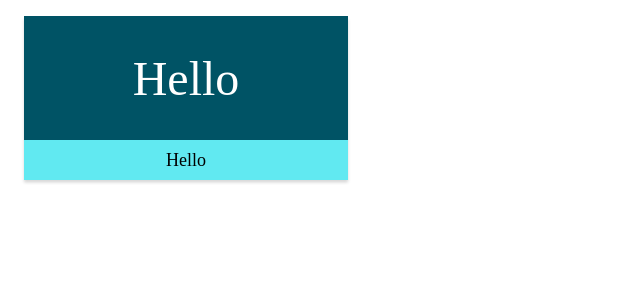
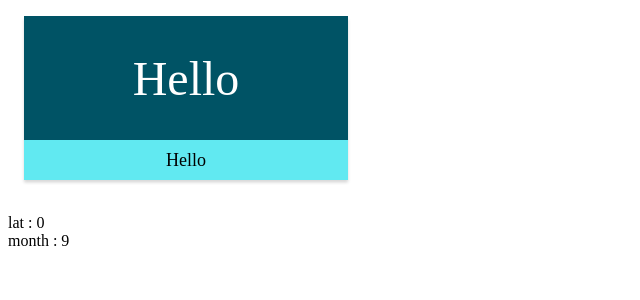
Before and after one commit to Kritsatorn/LearnSoftEng, a React (Create React App) app: page / in a window 1280 px wide. Shown: the top 300 px of the page, without its empty margins (0-640 px from the left). Built offline with nearby package versions, Linux system fonts and the light colour scheme; no server answers.

Commit message:
added : geoLocationAndSeasonComponent

```diff
--- /dev/null
+++ b/src/components/SeasonDisplay/SeasonDisplay.tsx
@@ -0,0 +1,16 @@
+import * as React from 'react';
+import { SeasonDisplayProps } from './SeasonDisplayTypes'
+export class SeasonDisplay
+  extends React.Component<SeasonDisplayProps> {
+  render() {
+    const { lat, month } = this.props;
+    return (
+      <div>
+        <div>
+          lat : {lat} <br />
+          month : {month}
+        </div>
+      </div>
+    );
+  };
+}
--- /dev/null
+++ b/src/components/SeasonDisplay/SeasonDisplayTypes.ts
@@ -0,0 +1,4 @@
+export interface SeasonDisplayProps {
+  lat?: number,
+  month?: number
+}
--- a/src/pages/LandingPage/LandingPage.tsx
+++ b/src/pages/LandingPage/LandingPage.tsx
@@ -1,5 +1,6 @@
 import * as React from 'react';
-import { LandingPageTypes } from './LandingPageTypes'
+import { LandingPageTypes } from './LandingPageTypes';
+import { SeasonDisplay } from '../../components/SeasonDisplay/SeasonDisplay';
 import { BarCard } from '../../components/BarCard/BarCard';
 export class LandingPage
   extends React.Component<object, LandingPageTypes> {
@@ -7,17 +8,34 @@ export class LandingPage
     super(props);
 
     this.state = {
-      text: 'Hello'
+      text: 'Hello',
+      lat: 0,
+      month: 0
     }
+
+  }
+
+  componentDidMount() {
+    navigator.geolocation.getCurrentPosition(
+      position => (this.setState({ lat: position.coords.latitude })),
+      err => console.log(err.message)
+    );
+    this.setState({ month: new Date().getMonth() })
   }
 
   render() {
+
     return (
       <div>
         <BarCard
           cardName={this.state.text}
         />
+        <br />
+        <SeasonDisplay
+          lat={this.state.lat}
+          month={this.state.month}
+        />
       </div>
-    )
+    );
   }
 }
--- a/src/pages/LandingPage/LandingPageTypes.ts
+++ b/src/pages/LandingPage/LandingPageTypes.ts
@@ -1,3 +1,5 @@
 export interface LandingPageTypes {
-  text: string
+  text: string,
+  lat: number,
+  month: number
 }
```
